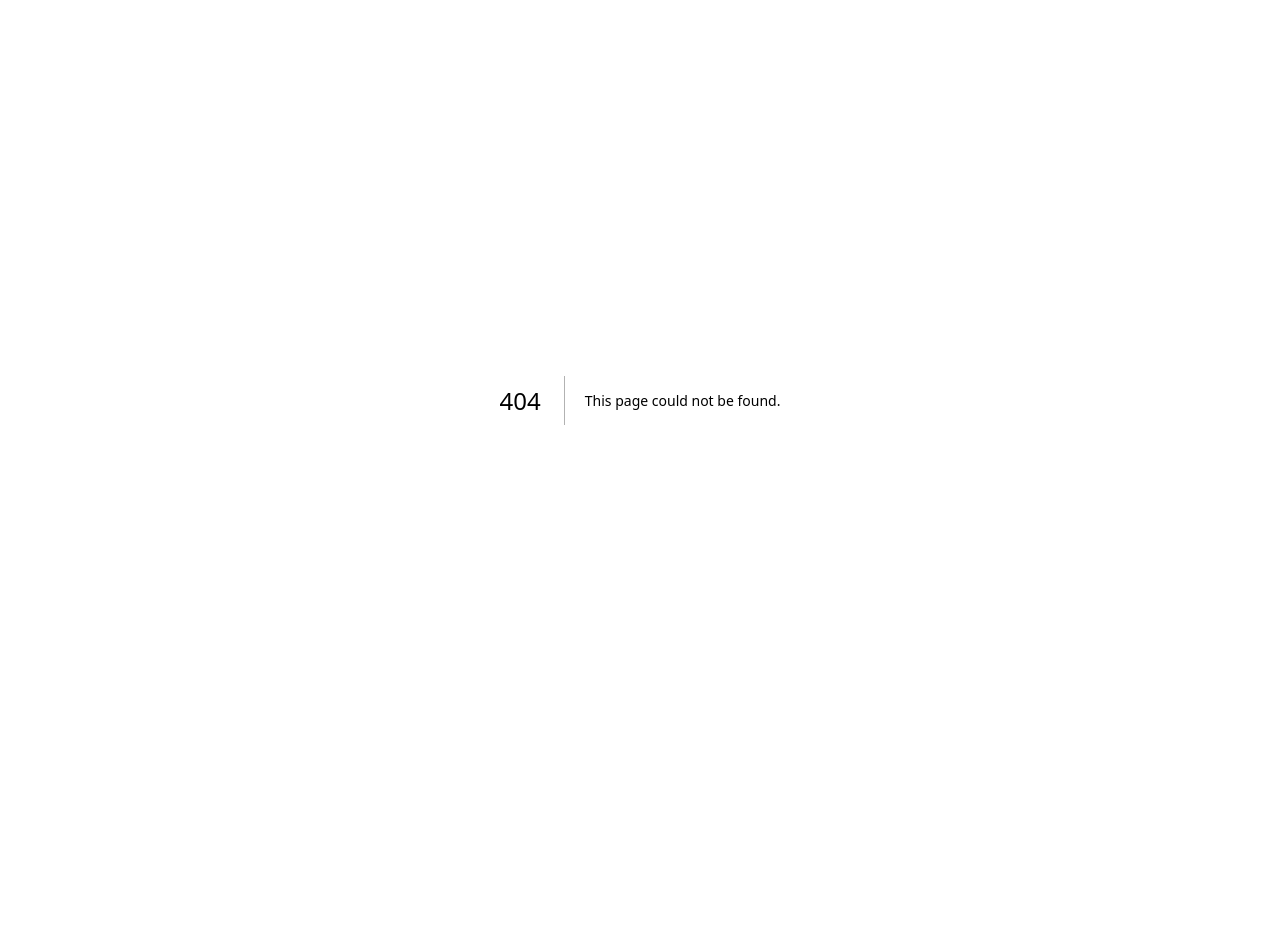
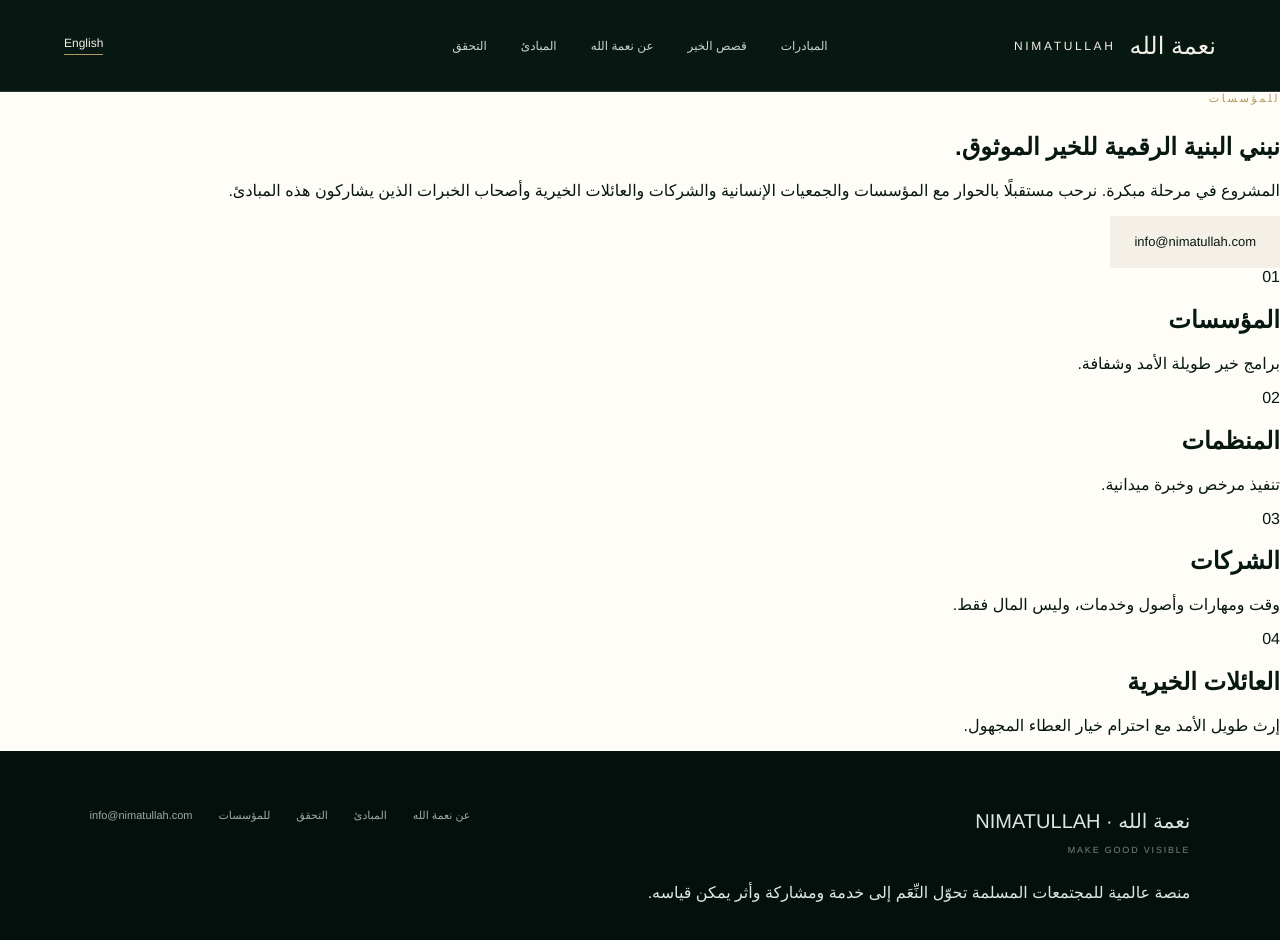
Before and after one commit to andristukiss-png/nimatullah, a Next.js app: page /ar/institutional in a window 1280 px wide. Before the commit this address had no page. Shown: the top 940 px of the page. Before the commit the page ends 800 px from the top, so only its background shows below. Built offline with nearby package versions, Linux system fonts and the light colour scheme.

Commit message:
Build app/[locale]/institutional/page.tsx

```diff
--- /dev/null
+++ b/app/[locale]/institutional/page.tsx
@@ -0,0 +1,37 @@
+import { notFound } from "next/navigation";
+import { isLocale } from "@/lib/site";
+import { PageShell } from "@/components/site-chrome";
+
+export default async function InstitutionalPage({ params }: { params: Promise<{ locale: string }> }) {
+  const { locale } = await params;
+  if (!isLocale(locale)) notFound();
+  const ar = locale === "ar";
+
+  return (
+    <PageShell locale={locale}>
+      <main className="innerPage">
+        <section className="pageHero institutionalPageHero">
+          <p className="eyebrow">{ar ? "للمؤسسات" : "INSTITUTIONAL"}</p>
+          <h1>{ar ? "نبني البنية الرقمية للخير الموثوق." : "Building the digital layer for trustworthy good."}</h1>
+          <p>{ar ? "المشروع في مرحلة مبكرة. نرحب مستقبلًا بالحوار مع المؤسسات والجمعيات الإنسانية والشركات والعائلات الخيرية وأصحاب الخبرات الذين يشاركون هذه المبادئ." : "The project is at an early stage. Future dialogue is intended for foundations, humanitarian organizations, companies, philanthropic families and qualified professionals who share these principles."}</p>
+          <a className="button primary darkText" href="mailto:info@nimatullah.com">{ar ? "info@nimatullah.com" : "Contact Nimatullah"}</a>
+        </section>
+        <section className="institutionTypes">
+          {(ar ? [
+            ["المؤسسات", "برامج خير طويلة الأمد وشفافة."],
+            ["المنظمات", "تنفيذ مرخص وخبرة ميدانية."],
+            ["الشركات", "وقت ومهارات وأصول وخدمات، وليس المال فقط."],
+            ["العائلات الخيرية", "إرث طويل الأمد مع احترام خيار العطاء المجهول."],
+          ] : [
+            ["Foundations", "Long-term, transparent programs of good."],
+            ["Organizations", "Licensed implementation and field expertise."],
+            ["Companies", "Time, skills, assets and services—not only money."],
+            ["Philanthropic families", "Long-term legacy with respect for anonymous giving."],
+          ]).map(([title, body], i) => (
+            <article key={title}><span>0{i+1}</span><h2>{title}</h2><p>{body}</p></article>
+          ))}
+        </section>
+      </main>
+    </PageShell>
+  );
+}
```
